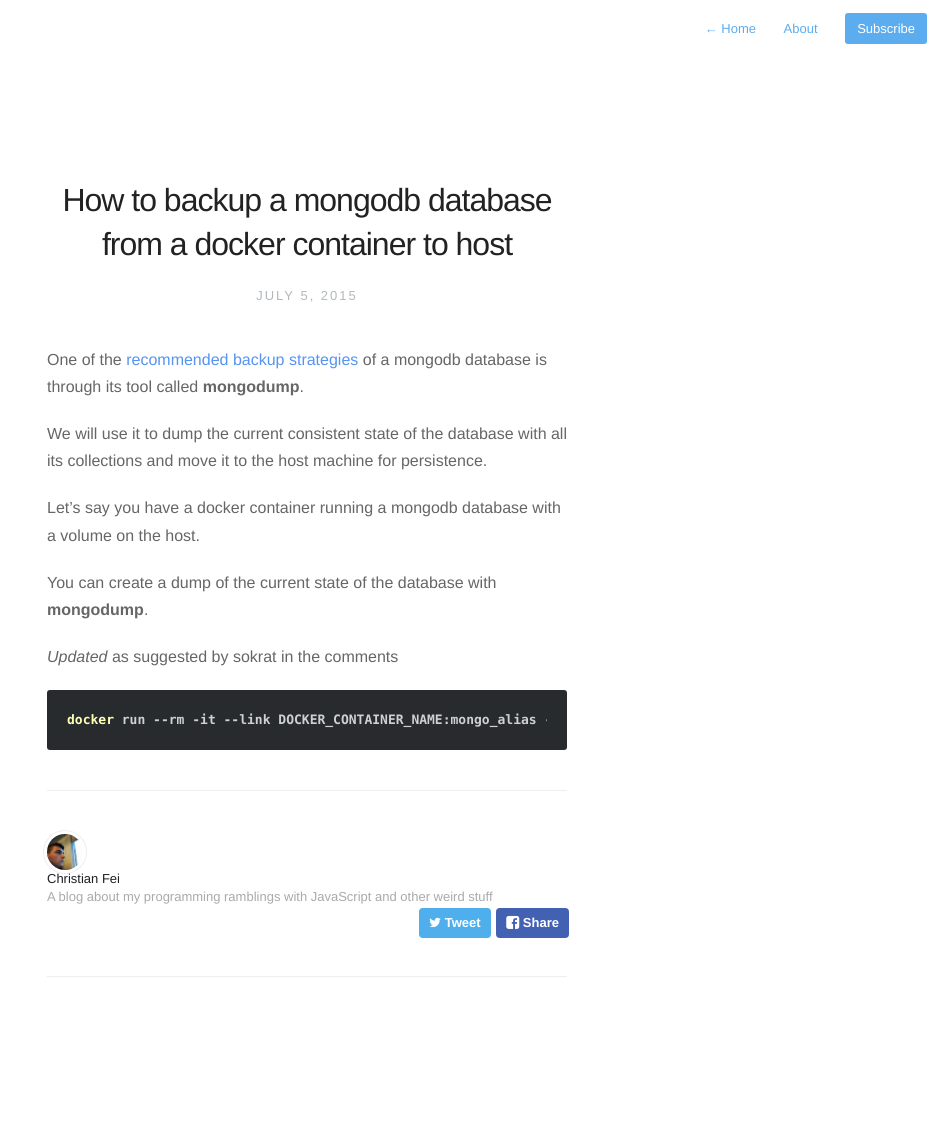
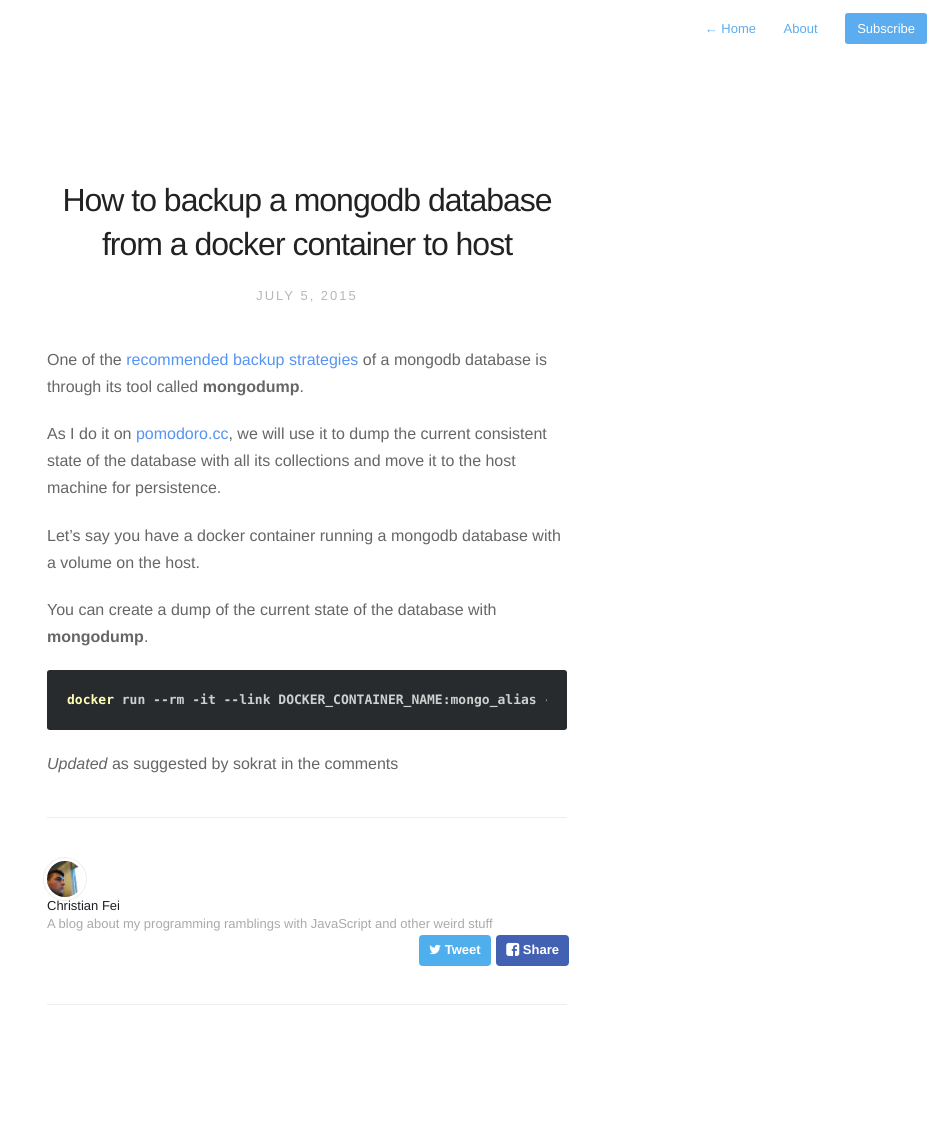
Before and after one commit to christian-fei/christian-fei.github.io-pandoc, a Jekyll site: the page built from _posts/2015-07-05-Backup-mongodb-database-from-docker-container-to-host.md, in a window 1280 px wide. Shown: the whole page, without its empty margins (333-1280 px from the left). Built offline with Jekyll 4.4.1, drawn with Linux system fonts in a browser that asks for light colours; nearby versions of some CDN libraries; Markdown is read by kramdown in place of the engine named in the settings; before the commit the page ends 1117 px from its top, so only the background shows below that.

Commit message:
iupdate mogno post

````diff
--- a/_posts/2015-07-05-Backup-mongodb-database-from-docker-container-to-host.md
+++ b/_posts/2015-07-05-Backup-mongodb-database-from-docker-container-to-host.md
@@ -6,14 +6,14 @@ layout: post
 
 One of the [recommended backup strategies](http://docs.mongodb.org/manual/tutorial/backup-and-restore-tools/) of a mongodb database is through its tool called `mongodump`.
 
-We will use it to dump the current consistent state of the database with all its collections and move it to the host machine for persistence.
+As I do it on [pomodoro.cc](https://pomodoro.cc), we will use it to dump the current consistent state of the database with all its collections and move it to the host machine for persistence.
 
 Let's say you have a docker container running a mongodb database with a volume on the host.
 
 You can create a dump of the current state of the database with `mongodump`.
 
-*Updated* as suggested by sokrat in the comments
-
 ```
 docker run --rm -it --link DOCKER_CONTAINER_NAME:mongo_alias -v /backup:/backup mongo mongodump --host mongo_alias --out /backup/
 ```
+
+*Updated* as suggested by sokrat in the comments
````
